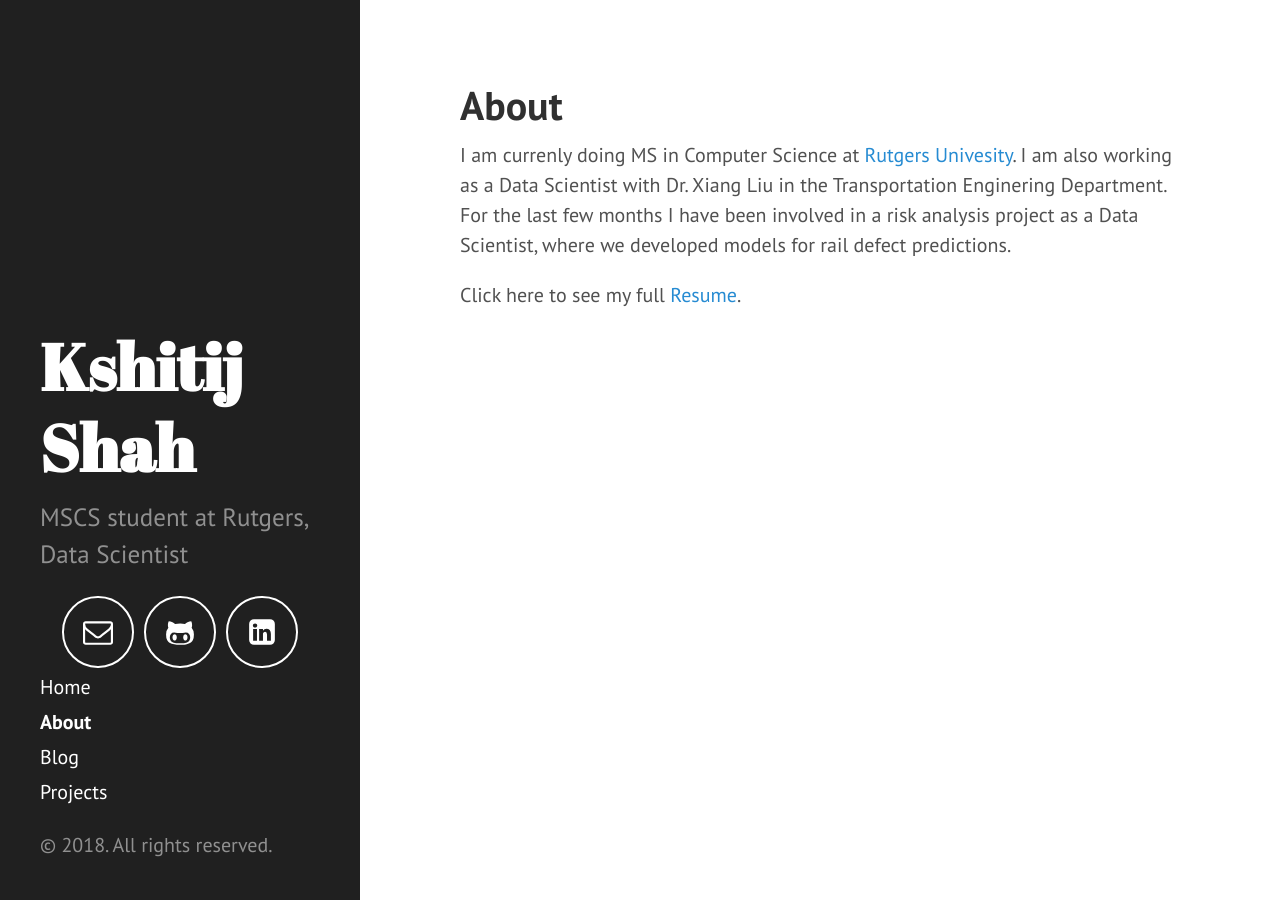
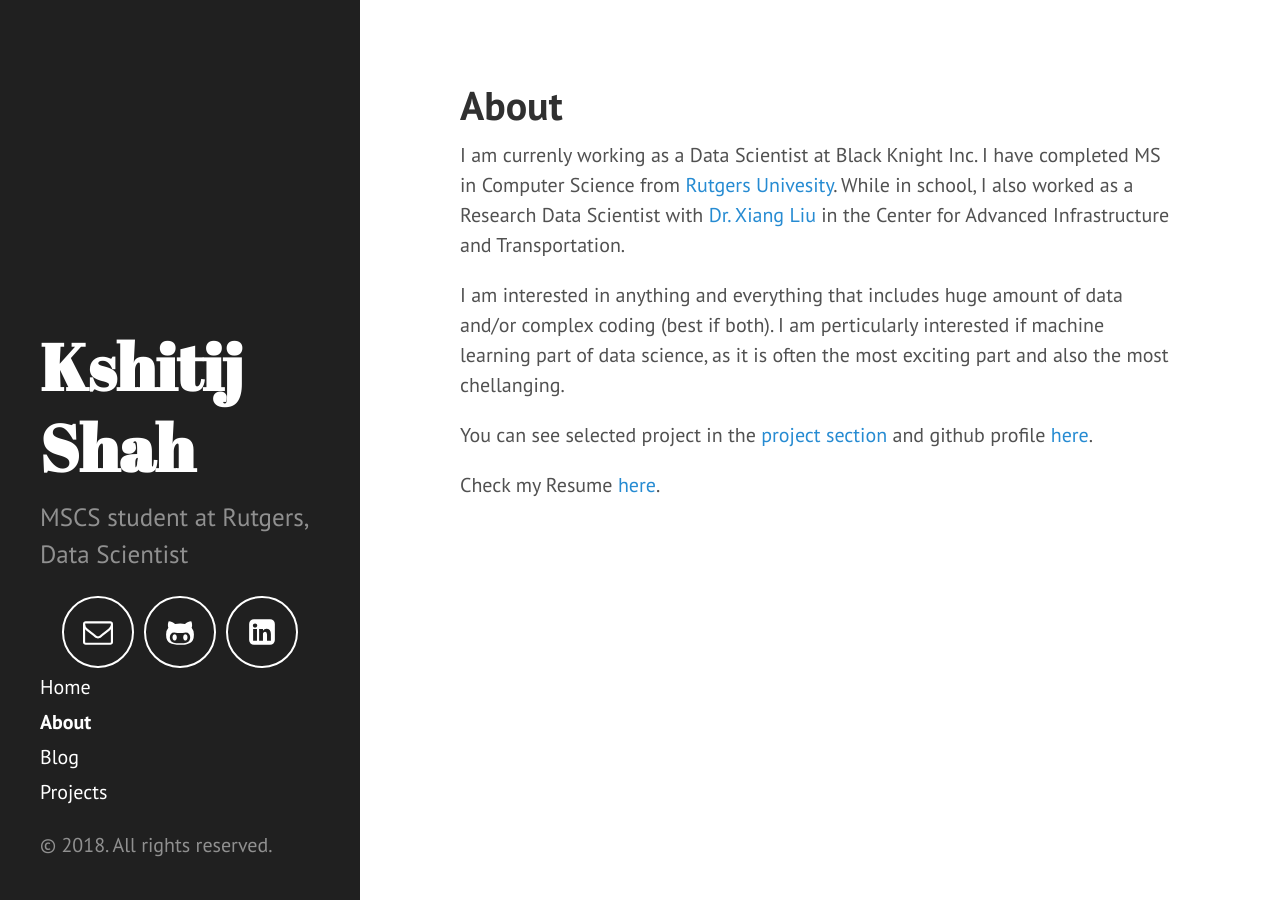
Before and after one commit to xitizzz/xitizzz.github.io, a Jekyll site: the page built from about.md, in a window 1280 px wide. Built offline with Jekyll 4.4.1, drawn with Linux system fonts in a browser that asks for light colours.

Commit message:
Update about.md

```diff
--- a/about.md
+++ b/about.md
@@ -3,6 +3,10 @@ layout: page
 title: About
 ---
 
-I am currenly doing MS in Computer Science at [Rutgers Univesity](https://www.rutgers.edu). I am also working as a Data Scientist with Dr. Xiang Liu in the Transportation Enginering Department. For the last few months I have been involved in a risk analysis project as a Data Scientist, where we developed models for rail defect predictions.
+I am currenly working as a Data Scientist at Black Knight Inc. I have completed MS in Computer Science from [Rutgers Univesity](https://www.rutgers.edu). While in school, I also worked as a Research Data Scientist with [Dr. Xiang Liu](https://cee.rutgers.edu/fac/xiang-liu) in the Center for Advanced Infrastructure and Transportation.
 
-Click here to see my full [Resume](https://xitizzz.github.io/assets/Kshitij_Shah_Resume_2018.pdf).
+I am interested in anything and everything that includes huge amount of data and/or complex coding (best if both). I am perticularly interested if machine learning part of data science, as it is often the most exciting part and also the most chellanging.
+
+You can see selected project in the [project section](/projects) and github profile [here](https://github.com/xitizzz).
+
+Check my Resume [here](https://xitizzz.github.io/assets/Kshitij_Shah_Resume_2018.pdf).
```
